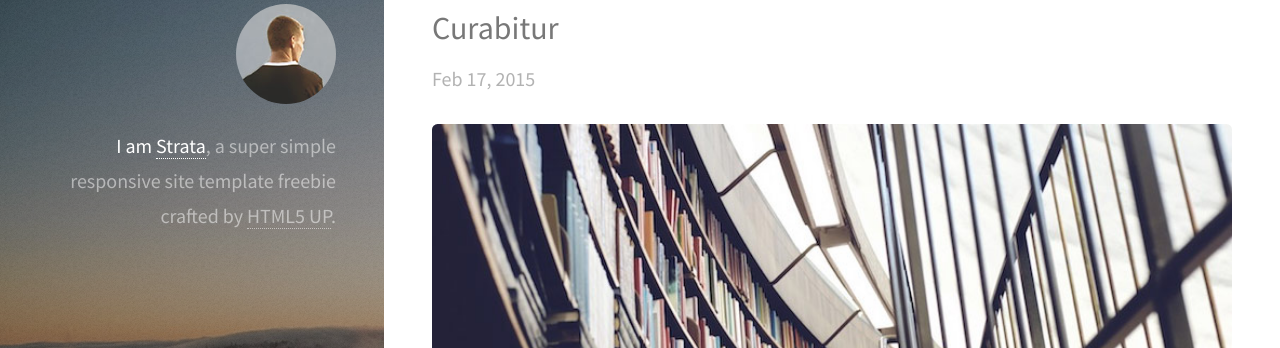
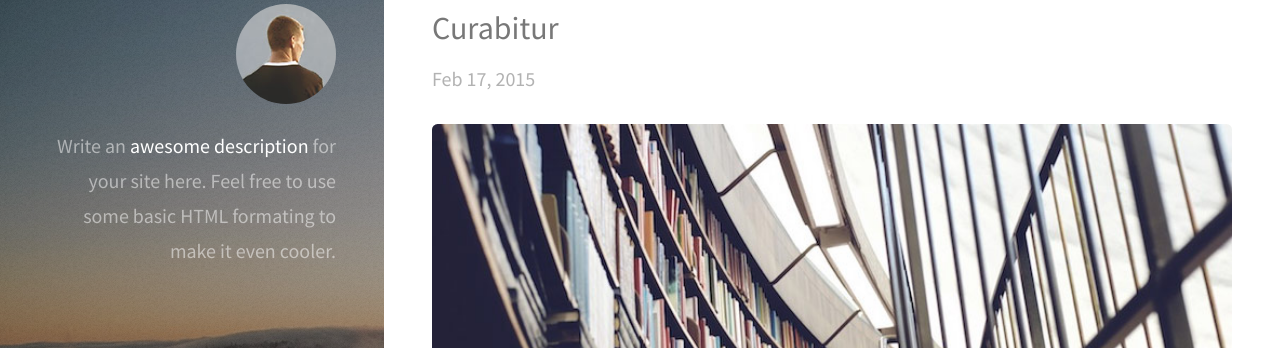
Before and after one commit to old-jekyll-templates/Strata-Jekyll-Theme, a Jekyll site: the page built from index.html, in a window 1280 px wide. Shown: the part 92-440 px from the top of the page. Built offline with Jekyll 4.4.1, drawn with Linux system fonts in a browser that asks for light colours.

Commit message:
Stopped hardcoding the site title, site description and avatar.

```diff
--- a/_config.yml
+++ b/_config.yml
@@ -1,12 +1,12 @@
 # Site settings
 
-title: Strata # Title of your site
+title: Strata # Type the title of your site here
 email: your-email@domain.com # Your contant email
+avatar: /images/avatar.jpg # Put your avatar in the images folder and replace avatar.jpg with the name of your file
 
-description: > # this means to ignore newlines until "baseurl:"
-  Write an awesome description for your new site here. You can edit this
-  line in _config.yml. It will appear in your document head meta (for
-  Google search results) and in your feed.xml site description.
+description: Write an <strong>awesome description</strong> <br /> for your site here.</br /> Feel free to use some basic HTML <br />formating to make it even cooler.
+
+
 baseurl: "" # the subpath of your site, e.g. /blog/
 url: "http://yourdomain.com" # the base hostname & protocol for your site
 
--- a/_layouts/default.html
+++ b/_layouts/default.html
@@ -1,7 +1,7 @@
 <!DOCTYPE html>
 <html>
   	<head>
-  		<title>Strata by HTML5 UP</title>
+  		<title>{{ site.title }}</title>
   		<meta http-equiv="content-type" content="text/html; charset=utf-8" />
   		<meta name="description" content="" />
   		<meta name="keywords" content="" />
@@ -21,10 +21,8 @@
 	<body id="top">
 
       <header id="header">
-          <a href="#" class="image avatar"><img src="/images/avatar.jpg" alt="" /></a>
-          <h1><strong>I am <a href="/">Strata</a></strong>, a super simple<br />
-          responsive site template freebie<br />
-          crafted by <a href="http://html5up.net">HTML5 UP</a>.</h1>
+          <a href="{{ site.baseurl }}" class="image avatar"><img src="{{ site.avatar }}" alt="" /></a>
+          <h1>{{ site.description }}</h1>
       </header>
 
 
--- a/_layouts/post.html
+++ b/_layouts/post.html
@@ -4,7 +4,7 @@ layout: default
 <div id="main">
     <article>
         <header class="major">
-            <h2 class="post-title">{{ page.title }}</h2>
+            <h2 class="post-title">{{ site.title }}</h2>
                 <p class="post-meta">{{ page.date | date: "%b %-d, %Y" }}{% if page.author %} • {{ page.author }}{% endif %}{% if page.meta %} • {{ page.meta }}{% endif %}</p>
         </header>
 
--- a/index.html
+++ b/index.html
@@ -8,7 +8,7 @@ layout: default
     <section>
         {% for post in site.posts limit:1 %}
             <header class="major">
-                <h2>{{ post.title }}</h2>
+                <h2>{{ post.title | site.title }}</h2>
                 <p class="post-meta">{{ post.date | date: "%b %-d, %Y" }}{% if post.author %} • {{ post.author }}{% endif %}{% if page.meta %} • {{ page.meta }}{% endif %}</p>
             </header>
 
```
